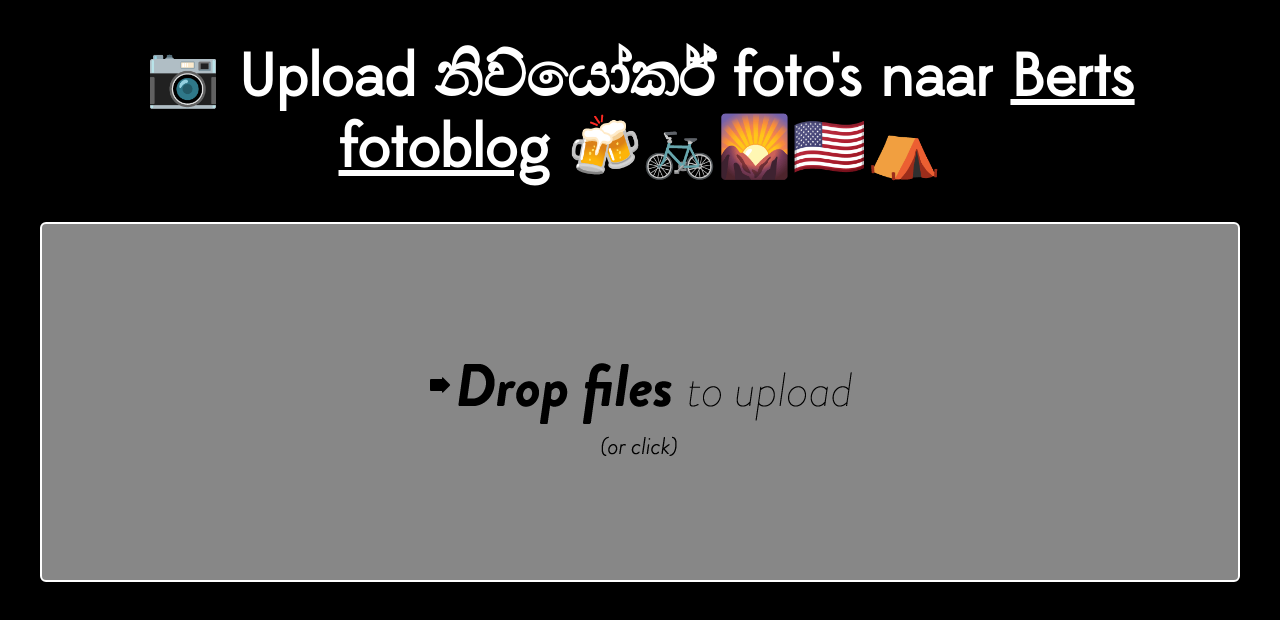
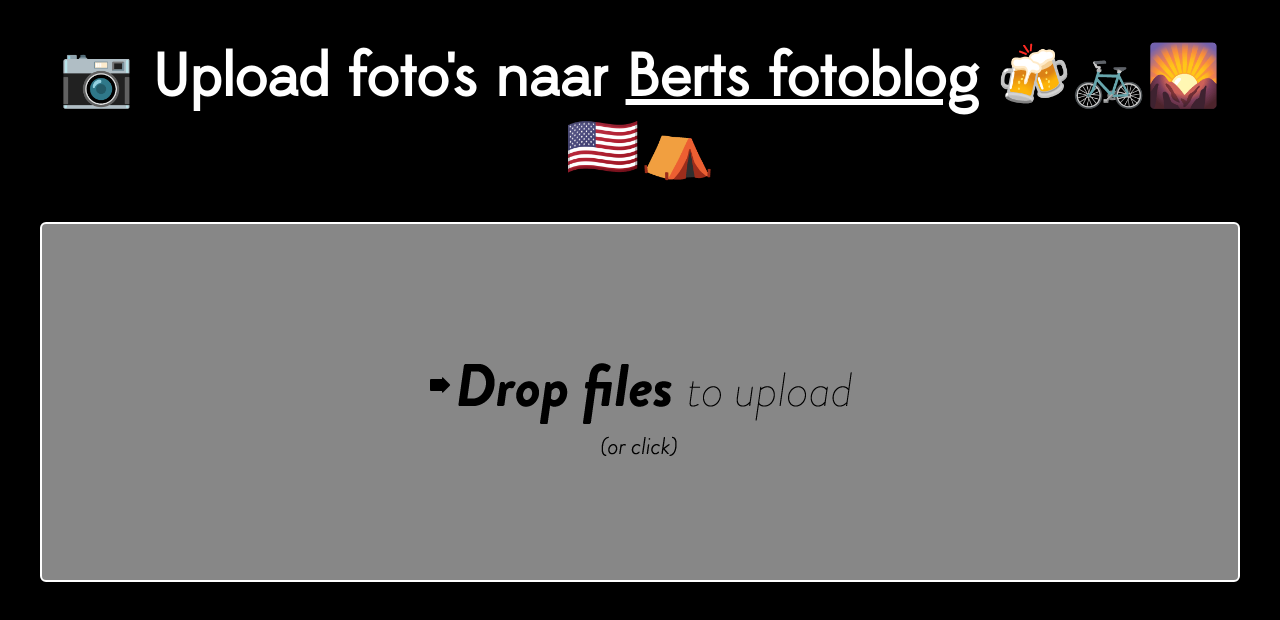
Before and after one commit to bertspaan/fotoverkleiner, a plain HTML site: page public/index.html in a window 1280 px wide. Drawn offline with Linux system fonts and the light colour scheme.

Commit message:
another unicode test

```diff
--- a/public/index.html
+++ b/public/index.html
@@ -9,7 +9,7 @@
     <script src="dropzone.min.js" charset="utf-8"></script>
   </head>
   <body>
-    <h1>📷 Upload නිව්යෝර්ක් foto's naar <a href="http://bertspaan.nl/photos/">Berts fotoblog</a> 🍻🚲🌄🇺🇸⛺</h1>
+    <h1>📷 Upload foto's naar <a href="http://bertspaan.nl/photos/">Berts fotoblog</a> 🍻🚲🌄🇺🇸⛺</h1>
     <form action="/upload"
           class="dropzone"
           id="dropzone"></form>
```
